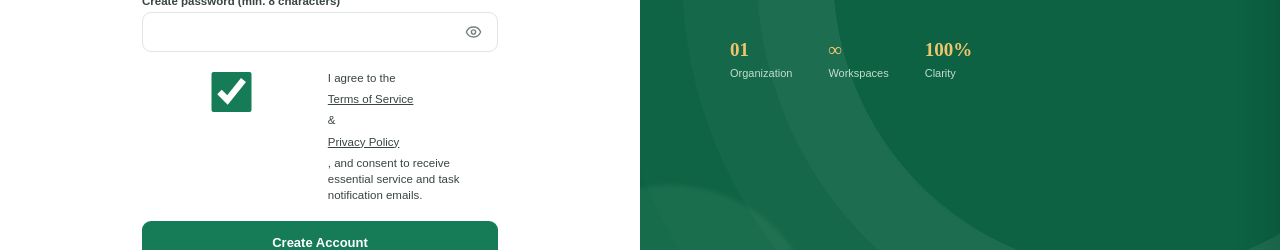
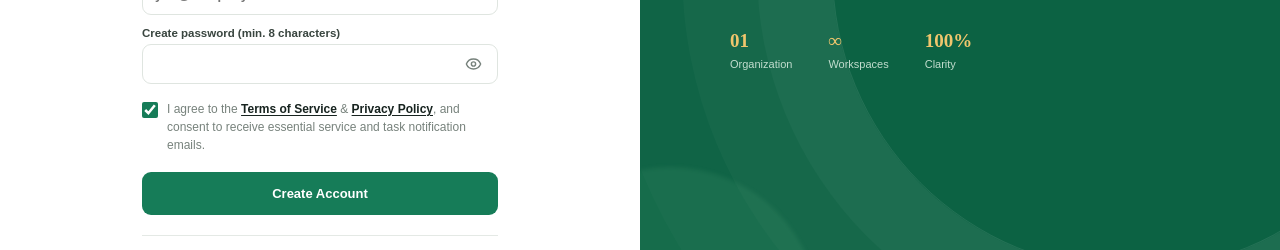
Before and after one commit to CharanTony29/OrbitWork, a Next.js app: page /signup in a window 1280 px wide. Shown: the part 473-723 px from the top of the page. Built offline with nearby package versions, Linux system fonts and the light colour scheme; no server answers.

Commit message:
Fix signup consent checkbox layout and hide AI Assistant on auth/public pages

```diff
--- a/src/app/ai/AIChatDrawer.tsx
+++ b/src/app/ai/AIChatDrawer.tsx
@@ -1,6 +1,7 @@
 "use client";
 
 import React, { useState, useRef, useEffect } from "react";
+import { usePathname } from "next/navigation";
 import {
   MessageSquare,
   Sparkles,
@@ -42,7 +43,34 @@ const SUGGESTED_PROMPTS = [
   "✉️ Draft a concise progress update for the team",
 ];
 
+const HIDDEN_AI_DRAWER_EXACT_ROUTES = new Set([
+  "/",
+  "/login",
+  "/signup",
+  "/reset-password",
+  "/about",
+  "/contact",
+  "/privacy",
+  "/terms",
+  "/services",
+  "/projects-case-studies",
+  "/project-management-software",
+  "/free-project-management-software",
+  "/jira-alternative",
+  "/free-jira-alternative",
+  "/asana-alternative",
+  "/clickup-alternative",
+  "/monday-alternative",
+]);
+
+function shouldHideAiDrawer(pathname: string | null): boolean {
+  if (!pathname) return false;
+  if (HIDDEN_AI_DRAWER_EXACT_ROUTES.has(pathname)) return true;
+  return pathname.startsWith("/auth/") || pathname.startsWith("/services/");
+}
+
 export default function AIChatDrawer({ context }: AIChatDrawerProps) {
+  const pathname = usePathname();
   const [isOpen, setIsOpen] = useState(false);
   const [isExpanded, setIsExpanded] = useState(false);
   const [input, setInput] = useState("");
@@ -181,6 +209,10 @@ export default function AIChatDrawer({ context }: AIChatDrawerProps) {
       setMessages([]);
     }
   };
+
+  if (shouldHideAiDrawer(pathname)) {
+    return null;
+  }
 
   return (
     <>
--- a/src/app/globals.css
+++ b/src/app/globals.css
@@ -2,15 +2,17 @@
 
 @media(max-width:850px){.auth-shell{grid-template-columns:1fr;min-height:100vh}.auth-card{padding:44px 25px;max-width:500px}.auth-aside{min-height:380px;padding:40px 30px}.aside-copy h2{font-size:35px}.aside-foot{left:30px}.dashboard-layout{grid-template-columns:1fr}.sidebar{display:none}.dashboard-content{padding:33px 22px}.topbar{padding:0 20px}}@media(max-width:480px){.auth-card h1{font-size:29px}.aside-stats{gap:20px}.welcome-row h1{font-size:25px}.inline-create{display:grid}.inline-create input{max-width:none}.user-chip{display:none}.reset-form{align-items:stretch;flex-direction:column}.reset-form .text-button{text-align:left;padding:3px 0}}
 
-/* Compact Auth Screen Styling - Non-scrollable Desktop View */
+/* Compact Auth Screen Styling - Clean Desktop View */
 @media(min-width: 851px) {
   .auth-shell {
+    min-height: 100vh;
     height: 100vh;
-    max-height: 100vh;
     overflow: hidden;
   }
   .auth-card {
     padding: 32px 42px;
+    max-height: 100vh;
+    overflow-y: auto;
     display: flex;
     flex-direction: column;
     justify-content: center;
@@ -58,15 +60,57 @@
   gap: 12px;
 }
 
-.auth-compact-stack label {
+.auth-compact-stack > label {
   gap: 5px;
   font-size: 11.5px;
 }
 
-.auth-compact-stack input {
+.auth-compact-stack input:not([type="checkbox"]):not([type="radio"]) {
   padding: 10px 12px;
   font-size: 13px;
   height: 40px;
+}
+
+.auth-consent-row {
+  display: flex;
+  align-items: flex-start;
+  gap: 9px;
+  margin: 4px 0 2px;
+}
+
+.form-stack input.auth-consent-checkbox,
+.auth-compact-stack input.auth-consent-checkbox {
+  width: 16px;
+  height: 16px;
+  min-width: 16px;
+  flex: 0 0 16px;
+  padding: 0;
+  margin: 2px 0 0;
+  border-radius: 4px;
+  accent-color: var(--green);
+  cursor: pointer;
+}
+
+.form-stack label.auth-consent-label,
+.auth-compact-stack label.auth-consent-label {
+  display: block;
+  gap: 0;
+  font-size: 12px;
+  font-weight: 400;
+  line-height: 1.5;
+  color: var(--muted, #64748b);
+  cursor: pointer;
+}
+
+.auth-consent-label a {
+  color: var(--ink);
+  font-weight: 600;
+  text-decoration: underline;
+  text-underline-offset: 2px;
+}
+
+.auth-consent-label a:hover {
+  color: var(--green);
 }
 
 .auth-footer-link {
--- a/src/app/signup/SignupForm.tsx
+++ b/src/app/signup/SignupForm.tsx
@@ -64,17 +64,25 @@ export default function SignupForm({
             Create password (min. 8 characters)
             <PasswordInput name="password" autoComplete="new-password" required minLength={8} maxLength={128} />
           </label>
-          <div style={{ display: "flex", alignItems: "flex-start", gap: "8px", margin: "6px 0 2px", fontSize: "12px", color: "var(--muted, #64748b)", lineHeight: "1.4" }}>
+          <div className="auth-consent-row">
             <input
               type="checkbox"
               id="signup-consent"
               name="termsConsent"
               required
               defaultChecked
-              style={{ marginTop: "2px", accentColor: "var(--brand, #059669)" }}
+              className="auth-consent-checkbox"
             />
-            <label htmlFor="signup-consent" style={{ cursor: "pointer", fontWeight: "normal" }}>
-              I agree to the <a href="/terms" target="_blank" rel="noopener noreferrer" style={{ textDecoration: "underline", color: "inherit" }}>Terms of Service</a> &amp; <a href="/privacy" target="_blank" rel="noopener noreferrer" style={{ textDecoration: "underline", color: "inherit" }}>Privacy Policy</a>, and consent to receive essential service and task notification emails.
+            <label htmlFor="signup-consent" className="auth-consent-label">
+              I agree to the{" "}
+              <a href="/terms" target="_blank" rel="noopener noreferrer">
+                Terms of Service
+              </a>{" "}
+              &amp;{" "}
+              <a href="/privacy" target="_blank" rel="noopener noreferrer">
+                Privacy Policy
+              </a>
+              , and consent to receive essential service and task notification emails.
             </label>
           </div>
           <button className="button button-primary" type="submit" style={{ marginTop: 4 }}>
@@ -99,17 +107,25 @@ export default function SignupForm({
           <p style={{ fontSize: 11, color: "var(--muted)", margin: "0", lineHeight: 1.4 }}>
             No password required. We’ll email you a secure direct-access link to instantly start.
           </p>
-          <div style={{ display: "flex", alignItems: "flex-start", gap: "8px", margin: "6px 0 2px", fontSize: "12px", color: "var(--muted, #64748b)", lineHeight: "1.4" }}>
+          <div className="auth-consent-row">
             <input
               type="checkbox"
               id="magic-consent"
               name="termsConsent"
               required
               defaultChecked
-              style={{ marginTop: "2px", accentColor: "var(--brand, #059669)" }}
+              className="auth-consent-checkbox"
             />
-            <label htmlFor="magic-consent" style={{ cursor: "pointer", fontWeight: "normal" }}>
-              I agree to the <a href="/terms" target="_blank" rel="noopener noreferrer" style={{ textDecoration: "underline", color: "inherit" }}>Terms of Service</a> &amp; <a href="/privacy" target="_blank" rel="noopener noreferrer" style={{ textDecoration: "underline", color: "inherit" }}>Privacy Policy</a>, and consent to receive essential service and task notification emails.
+            <label htmlFor="magic-consent" className="auth-consent-label">
+              I agree to the{" "}
+              <a href="/terms" target="_blank" rel="noopener noreferrer">
+                Terms of Service
+              </a>{" "}
+              &amp;{" "}
+              <a href="/privacy" target="_blank" rel="noopener noreferrer">
+                Privacy Policy
+              </a>
+              , and consent to receive essential service and task notification emails.
             </label>
           </div>
           <button className="button button-secondary" type="submit" style={{ marginTop: 4 }}>
```
